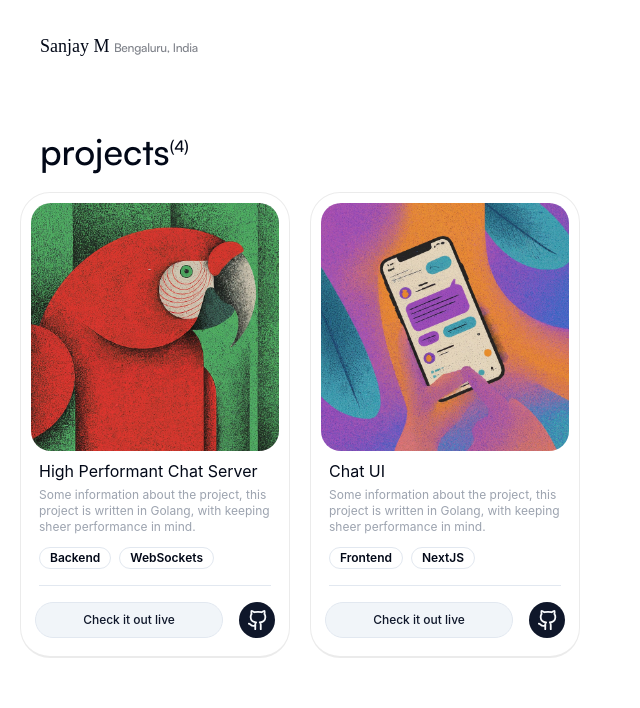
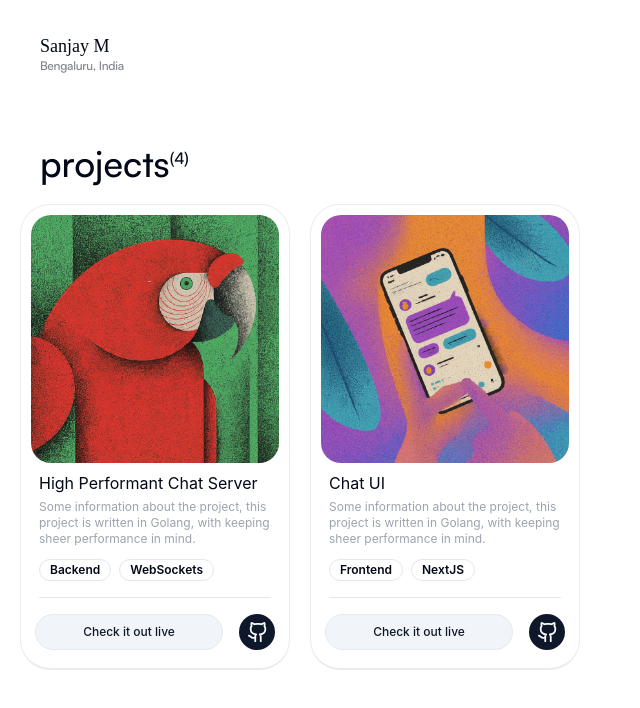
Before and after one commit to ms4n/sanjaym.in, a Next.js app: page / in a window 1280 px wide. Shown: the top 708 px of the page, without its empty margins (0-640 px from the left). Built offline with nearby package versions, Linux system fonts and the light colour scheme.

Commit message:
check name and location spacing

```diff
--- a/components/navbar.tsx
+++ b/components/navbar.tsx
@@ -5,11 +5,9 @@ const Navbar = () => {
   return (
     <div className="px-10 py-8 flex justify-between">
       <div>
-        <p className="text-lg font-playfair">
-          Sanjay M{" "}
-          <span className="text-xs font-satoshim tracking-tight opacity-50">
-            Bengaluru, India
-          </span>
+        <p className="text-lg font-playfair">Sanjay M</p>
+        <p className="text-xs font-satoshim tracking-tight opacity-50 leading-none">
+          Bengaluru, India
         </p>
       </div>
       {/* <div className="flex gap-4 items-center text-sm">
```
